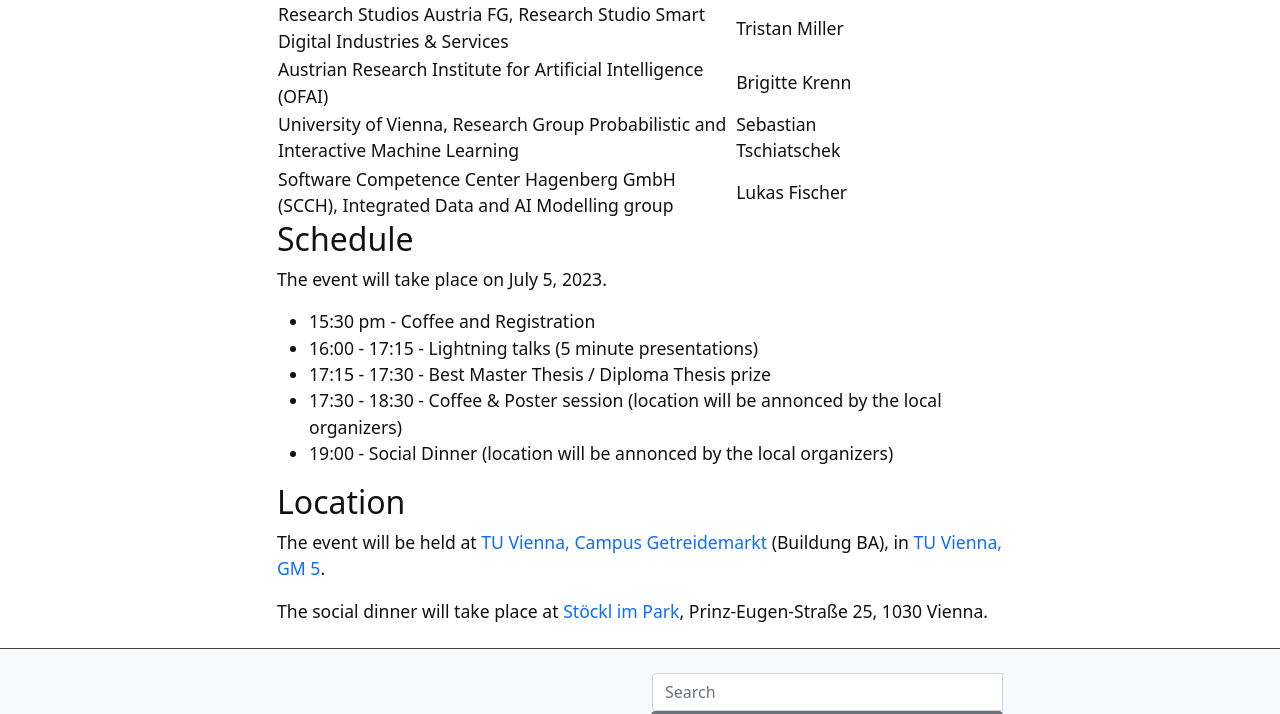
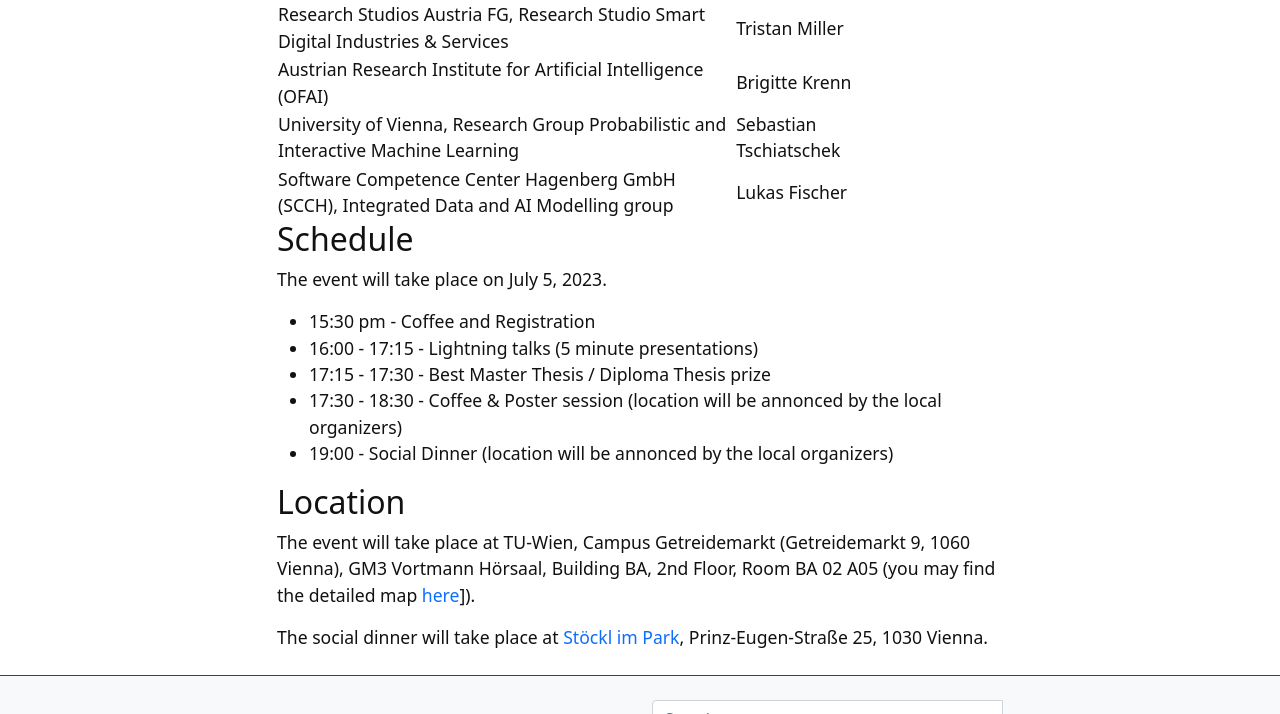
Before and after one commit to anjomshoaa/asai-ne-2023, a Jekyll site: the page built from content/2-program.md, in a window 1280 px wide and 900 px high, scrolled down 935 px, cut to the strip 0-714 px from the top of the window. Built offline with Jekyll 4.4.1, drawn with Linux system fonts in a browser that asks for light colours.

Commit message:
Address updated.

```diff
--- a/content/2-program.md
+++ b/content/2-program.md
@@ -37,6 +37,6 @@ The event will take place on July 5, 2023.
 
 ## Location
 
-The event will be held at [TU Vienna, Campus Getreidemarkt](https://www.tuwien.at/tu-wien/campus/tu-univercity/standorte/getreidemarkt) (Buildung BA),  in [TU Vienna, GM 5](https://www.tuwien.at/tu-wien/organisation/zentrale-bereiche/gebaeude-und-technik/veranstaltungsservice-und-lehrraumsupport/raumdatenbank/hoersaele/gm-5-praktikum-hoersaal).
+The event will take place at TU-Wien, Campus Getreidemarkt (Getreidemarkt 9, 1060 Vienna), GM3 Vortmann Hörsaal, Building BA, 2nd Floor, Room BA 02 A05 (you may find the detailed map [here](https://tuw-maps.tuwien.ac.at/?q=BA02A05)]).
 
 The social dinner will take place at [Stöckl im Park](https://www.stoecklimpark.at/), Prinz-Eugen-Straße 25, 1030 Vienna.
```
